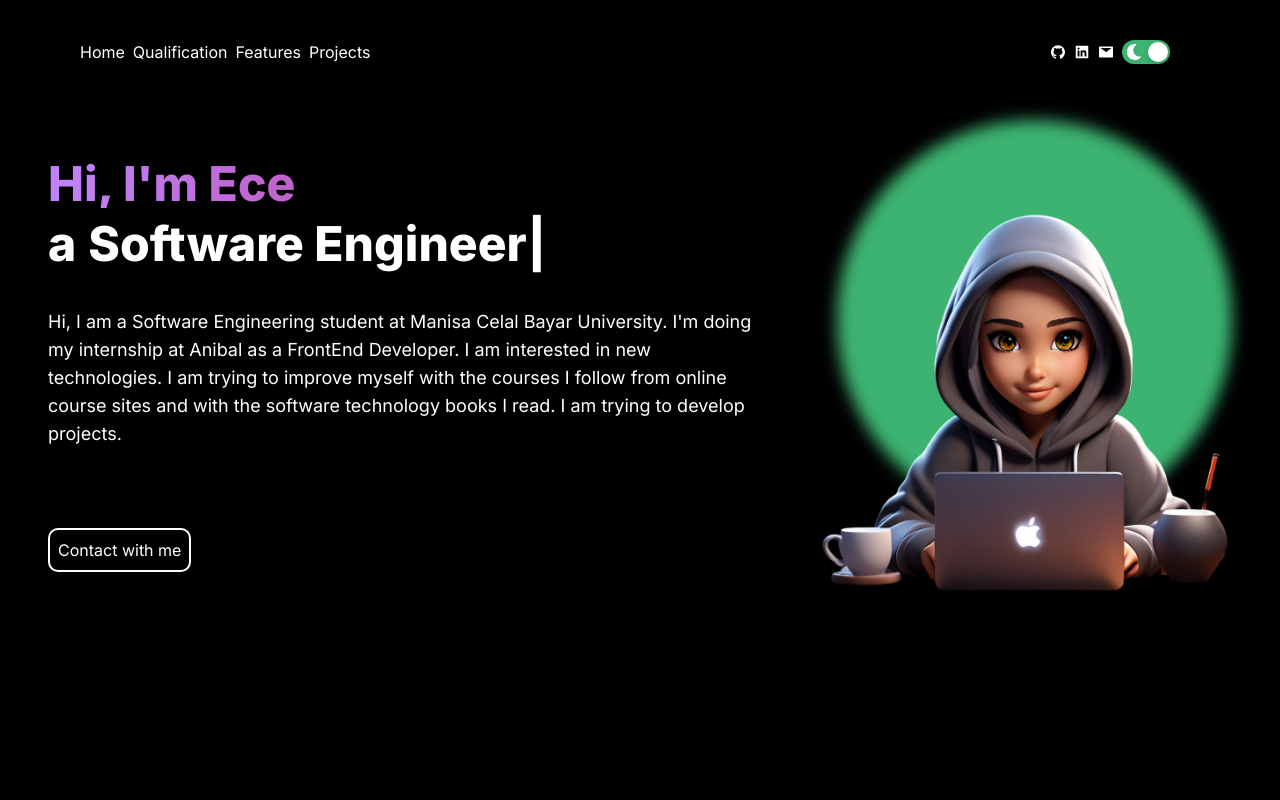
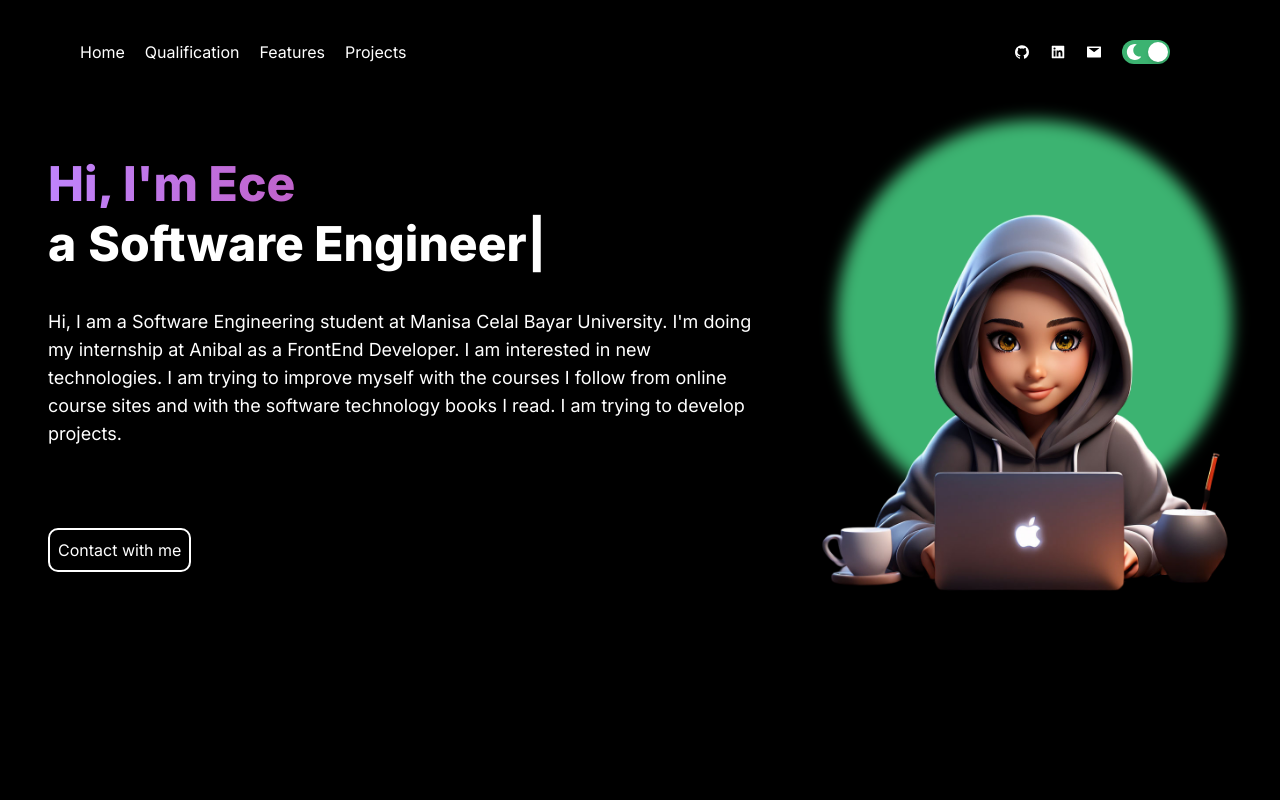
Before and after one commit to EcenurrKaya/my-portfolio, a Next.js app: page / in a window 1280 px wide. Shown: the top 800 px of the page. Built offline with nearby package versions, Linux system fonts and the light colour scheme.

Commit message:
tabllet-view

```diff
--- a/src/app/[id]/page.js
+++ b/src/app/[id]/page.js
@@ -9,7 +9,7 @@ export default async function Projects({params}) {
     }
   return (
         <div className='md:flex items-center md:p-10'>
-            <div className='md:w-1/3'>
+            <div className='sm:w-1/3'>
                 <Image src={`${projeDetay.img}`} alt='software' width={600} height={600} className='rounded-xl'/>
             </div>
             <div className='md:w-2/3 md:p-20 p-5'>
--- a/src/app/components/HeroSection.jsx
+++ b/src/app/components/HeroSection.jsx
@@ -16,7 +16,7 @@ const HeroSection = () => {
                 <Link href="mailto:kaya.ecenur02@gmail.com"><button className='p-2 dark:border-black md:mt-0 mt-5'>Contact with me</button></Link>
             </div>
         </div>
-        <div className='w-full lg:w-1/3 sm:w-full flex justify-center items-center md:items-stretch'>
+        <div className='w-full lg:w-1/3 sm:w-full flex justify-center items-center sm:items-stretch'>
             <div className='bg-[#3cb371] rounded-full blur' style={{width:"400px", height: "400px"}}>
             </div>
             <div className='absolute md:top-1/2 top-1/3  transform md:-translate-y-1/2 -translate-y-1/4'>
--- a/src/app/components/Navbar.jsx
+++ b/src/app/components/Navbar.jsx
@@ -9,15 +9,15 @@ const Navbar = () => {
     <div className='lg:mx-20 my-10 justify-between flex'>
         <div className='hidden md:block'>
            <ul className='flex'>
-            <li className='lihover mr-2'>
+            <li className='lihover mr-5'>
                 <Link href="/">Home</Link>
             </li>
 
-            <li className='lihover mr-2'>
+            <li className='lihover mr-5'>
                 <Link href="/#qualification">Qualification</Link>
             </li>
 
-            <li className='lihover mr-2'>
+            <li className='lihover mr-5'>
                 <Link href="/#features">Features</Link>
             </li>
             <li className='lihover'>
@@ -30,13 +30,13 @@ const Navbar = () => {
         </div>
         <div>
             <ul className='flex items-center'>
-                <li className='lihover mr-2'>
+                <li className='lihover mr-5'>
                     <Link href="https://github.com/EcenurrKaya" target='_blank'><AiFillGithub/></Link>
                 </li>
-                <li className='lihover mr-2'>
+                <li className='lihover mr-5'>
                     <Link href="https://tr.linkedin.com/in/ecenurr-kaya" target='_blank'><AiFillLinkedin/></Link>
                 </li>
-                <li className='lihover mr-2'>
+                <li className='lihover mr-5'>
                     <Link href="mailto:kaya.ecenur02@gmail.com"><AiFillMail/></Link>
                 </li>
                 <li>
```
